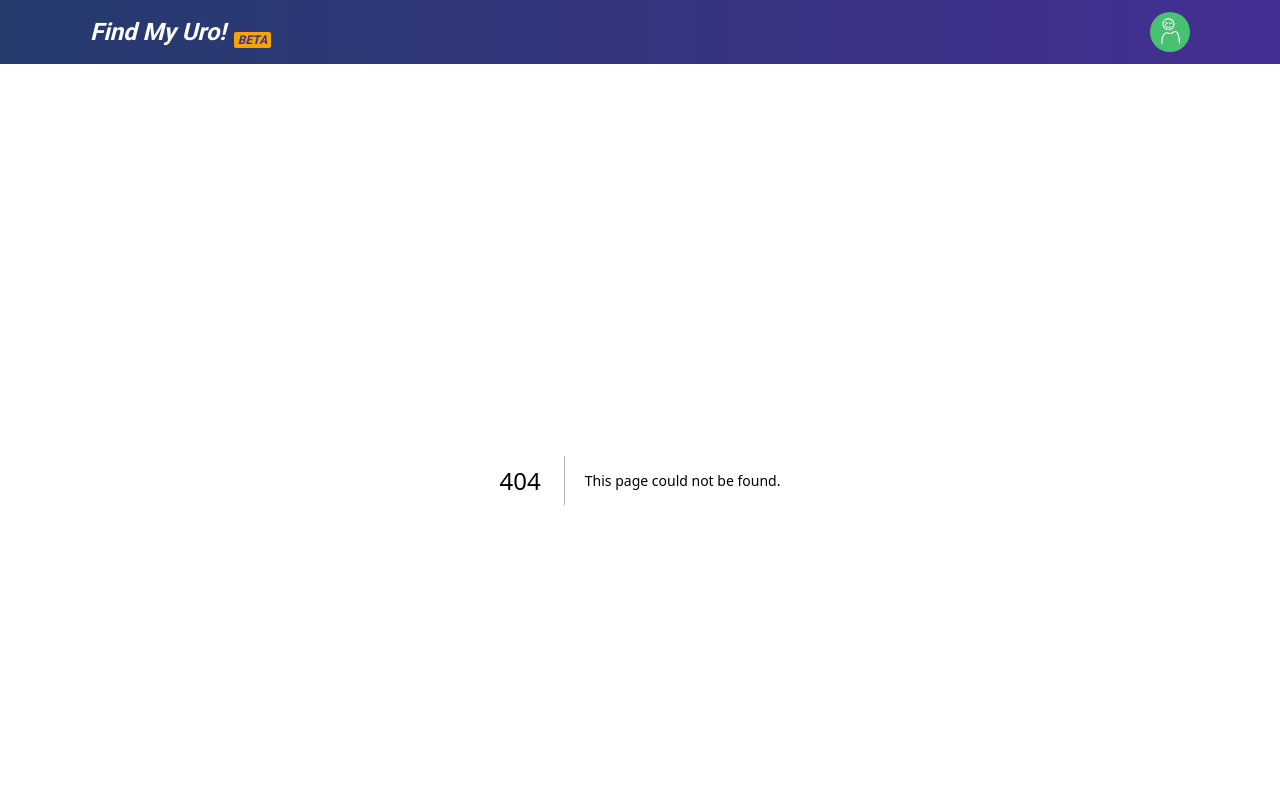
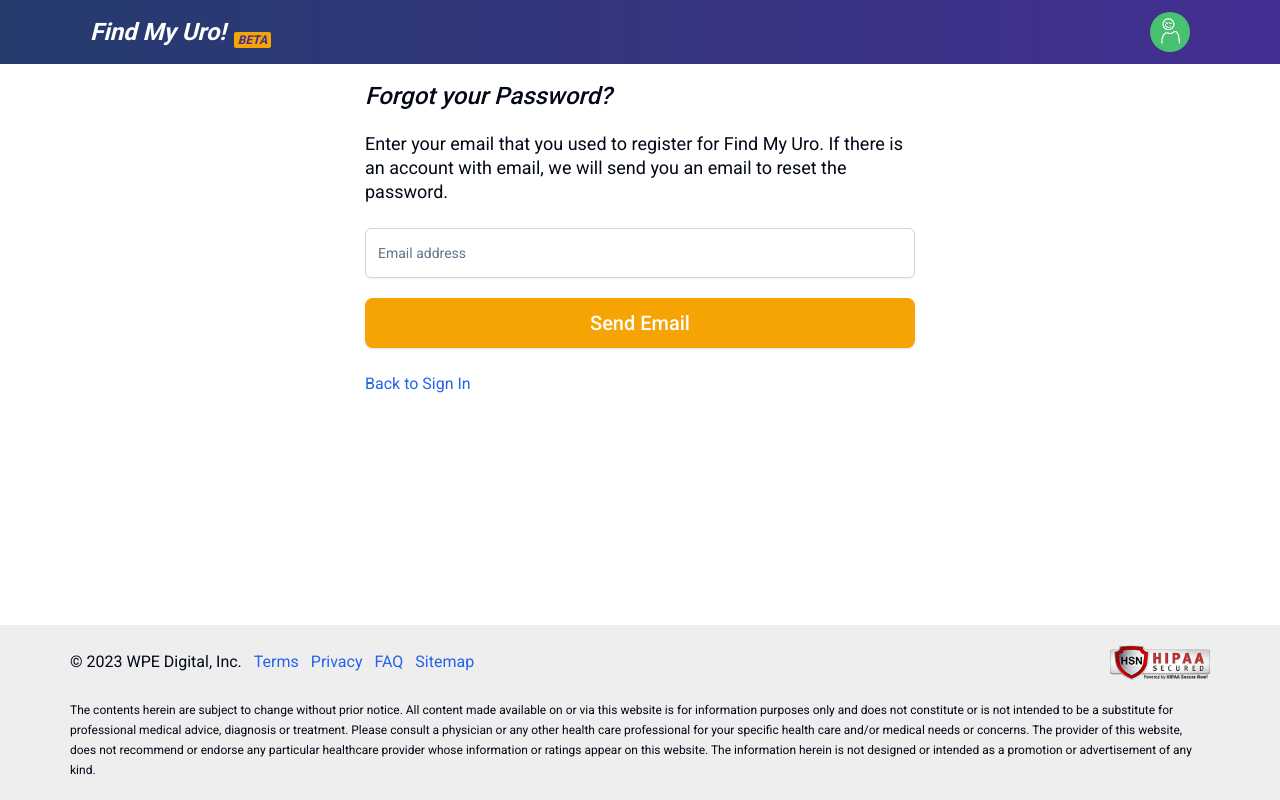
Before and after one commit to Coconut-Lab-SG/find-my-uro, a Next.js app: page /account/forgot-password in a window 1280 px wide. Before the commit this address had no page. Shown: the top 800 px of the page. Built offline with nearby package versions, Linux system fonts and the light colour scheme.

Commit message:
feat(auth): create UI layout for forgot pass page

```diff
--- /dev/null
+++ b/src/app/(account)/account/forgot-password/page.tsx
@@ -0,0 +1,27 @@
+import { Button } from "@/components/ui/button";
+import { Input } from "@/components/ui/input";
+import Link from "next/link";
+
+export default function ForgotPassword() {
+  return (
+    <div className="flex flex-col gap-6">
+      <div className="flex flex-col gap-y-5">
+        <span className="text-2xl italic font-medium">Forgot your Password?</span>
+        <p className="text-lg leading-6">
+          Enter your email that you used to register for Find My Uro. If there is an account with email, we will send you an email to reset the password.
+        </p>
+      </div>
+
+      <div className="flex flex-col gap-y-5">
+        <Input placeholder="Email address" className="h-[50px] border-[#ced4da]" />
+        <Button type="submit" className="w-full h-[50px] bg-[#f6a404] text-white rounded-lg text-xl hover:bg-[#f6a404]">Send Email</Button>
+      </div>
+
+      <div className="flex items-start">
+        <Link href='/account/login'>
+          Back to Sign In
+        </Link>
+      </div>
+    </div>
+  )
+}
--- a/src/app/(account)/account/login/page.tsx
+++ b/src/app/(account)/account/login/page.tsx
@@ -4,8 +4,6 @@
 
 export default function Login() {
   return (
-    <div className="mobileL:min-w-[576px] max-w-[1140px] mx-auto px-5">
-      <div className="w-full mb-5 mobileL:w-1/2 mobileL:mx-auto">
     <div className="flex flex-col gap-6">
       <div className="flex flex-col gap-y-5">
         <span className="text-2xl italic font-medium">Sign In</span>
@@ -35,7 +33,5 @@
 
       <p className="text-[#808080] text-center">By continuing, you agree to Find My Uro's <Link href="/terms-of-use" target="_blank">Terms</Link> and <Link href="privacy" target="_blank">Privacy Policy</Link></p>
     </div>
-      </div>
-    </div>
   )
 }
--- a/src/app/(account)/account/register/page.tsx
+++ b/src/app/(account)/account/register/page.tsx
@@ -4,8 +4,6 @@
 
 export default function Register() {
   return (
-    <div className="mobileL:min-w-[576px] max-w-[1140px] mx-auto px-5">
-      <div className="w-full mb-5 mobileL:w-1/2 mobileL:mx-auto">
     <div className="flex flex-col gap-6">
       <div className="flex flex-col gap-y-5">
         <span className="text-2xl italic font-medium">Sign Up</span>
@@ -27,7 +25,5 @@
         </Link>
       </div>
     </div>
-      </div>
-    </div>
   )
 }
--- /dev/null
+++ b/src/app/(account)/layout.tsx
@@ -0,0 +1,15 @@
+import { ReactElement } from "react"
+
+type Props = {
+  children: ReactElement
+}
+
+export default function AccountLayout({ children }: Props) {
+  return (
+    <div className="mobileL:min-w-[576px] max-w-[1140px] mx-auto px-5">
+      <div className="w-full mb-5 mobileL:w-1/2 mobileL:mx-auto">
+        {children}
+      </div>
+    </div>
+  )
+}
--- a/src/components/header.tsx
+++ b/src/components/header.tsx
@@ -15,7 +15,7 @@
           </div>
           <span className="bg-[#f6a404] text-xs text-center px-1 text-[#432f91] self-end italic font-bold rounded-sm">BETA</span>
         </div>
-        <Link href="/#">
+        <Link href="/account/login">
           <Image className="rounded-full" alt="user-avatar" src="/assets/icons/user-avatar.webp" width={40} height={40} />
         </Link>
       </div>
```
Lines whose indentation alone changed are shown as unchanged.
